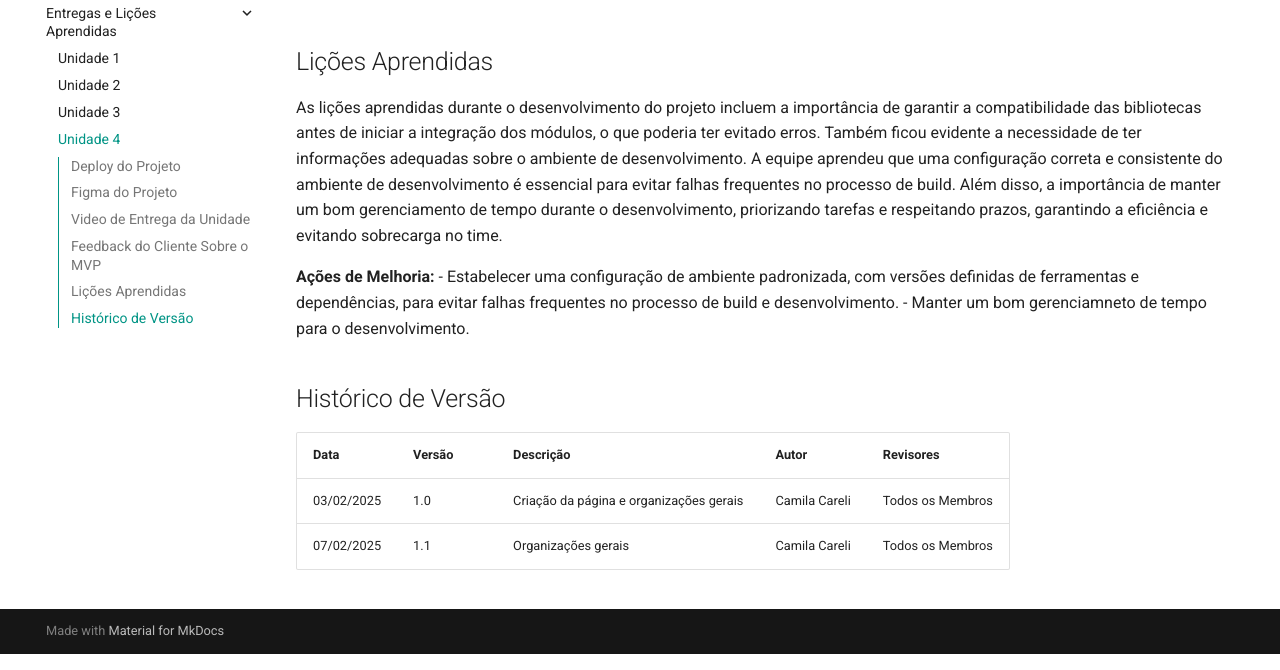
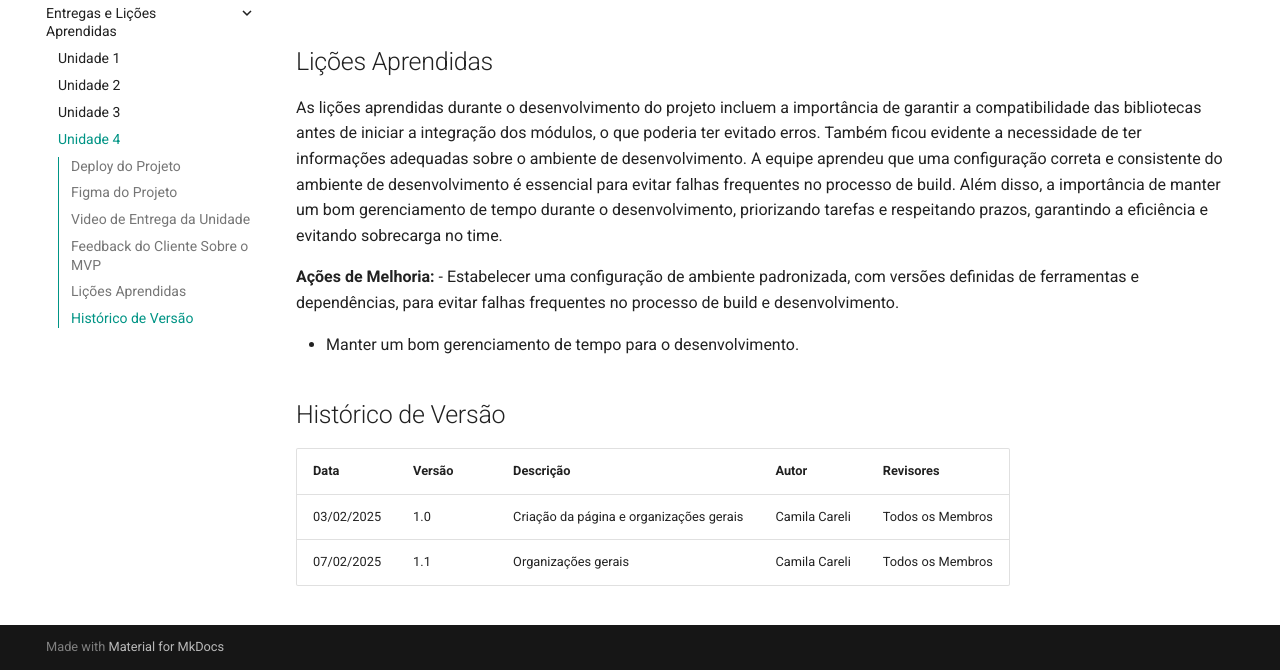
Before and after one commit to mdsreq-fga-unb/2024.2-T03-CerradoTech, an MkDocs documentation site: the page built from docs/sections/entregaU4.md, in a window 1280 px wide and 900 px high, scrolled down 883 px, cut to the strip 230-900 px from the top of the window. Built offline with MkDocs 1.6.1 and Material for MkDocs 9.7.7, drawn with Linux system fonts in a browser that asks for light colours; comment, search, counter and statistics services are not loaded.

Commit message:
Update entregaU4.md

```diff
--- a/docs/sections/entregaU4.md
+++ b/docs/sections/entregaU4.md
@@ -18,7 +18,8 @@ As lições aprendidas durante o desenvolvimento do projeto incluem a importânc
 
 **Ações de Melhoria:**
 - Estabelecer uma configuração de ambiente padronizada, com versões definidas de ferramentas e dependências, para evitar falhas frequentes no processo de build e desenvolvimento.
-- Manter um bom gerenciamneto de tempo para o desenvolvimento.
+
+- Manter um bom gerenciamento de tempo para o desenvolvimento.
 
 ## Histórico de Versão
 
```
